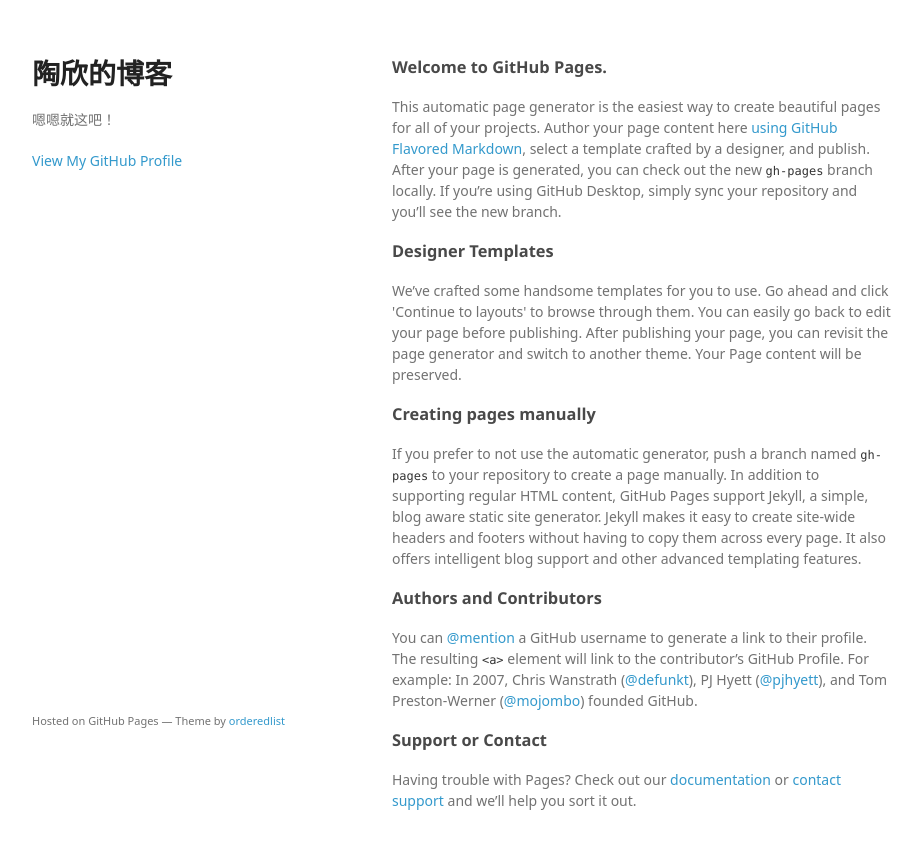
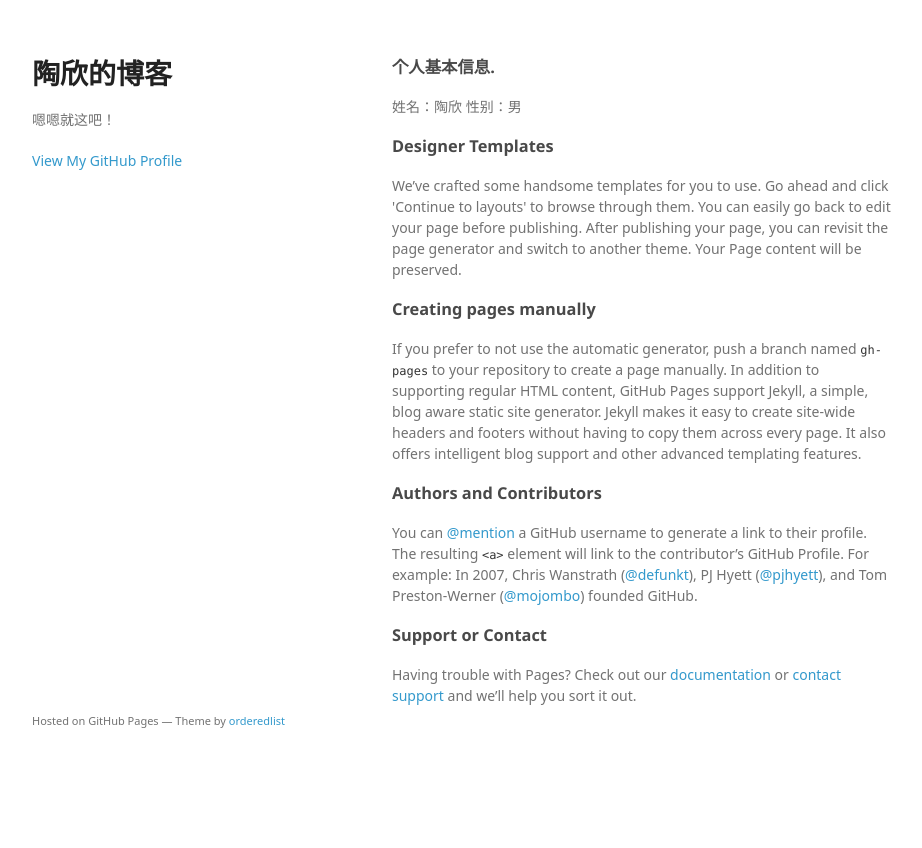
Before and after one commit to TauShin/taushin.github.io, a plain HTML site: page index.html in a window 1280 px wide. Shown: the whole page, without its empty margins (178-1100 px from the left). After the commit the page ends 800 px from the top, so only its background shows below. Drawn offline with Linux system fonts and the light colour scheme; a web font is replaced by a local one.

Commit message:
Replace master branch with page content via GitHub

```diff
--- a/index.html
+++ b/index.html
@@ -24,9 +24,9 @@
       </header>
       <section>
         <h3>
-<a id="welcome-to-github-pages" class="anchor" href="#welcome-to-github-pages" aria-hidden="true"><span class="octicon octicon-link"></span></a>Welcome to GitHub Pages.</h3>
+<a id="个人基本信息" class="anchor" href="#%E4%B8%AA%E4%BA%BA%E5%9F%BA%E6%9C%AC%E4%BF%A1%E6%81%AF" aria-hidden="true"><span class="octicon octicon-link"></span></a>个人基本信息.</h3>
 
-<p>This automatic page generator is the easiest way to create beautiful pages for all of your projects. Author your page content here <a href="https://guides.github.com/features/mastering-markdown/">using GitHub Flavored Markdown</a>, select a template crafted by a designer, and publish. After your page is generated, you can check out the new <code>gh-pages</code> branch locally. If you’re using GitHub Desktop, simply sync your repository and you’ll see the new branch.</p>
+<p>姓名：陶欣 性别：男</p>
 
 <h3>
 <a id="designer-templates" class="anchor" href="#designer-templates" aria-hidden="true"><span class="octicon octicon-link"></span></a>Designer Templates</h3>
```
Also changed, not shown: params.json (+1 -1 lines).
